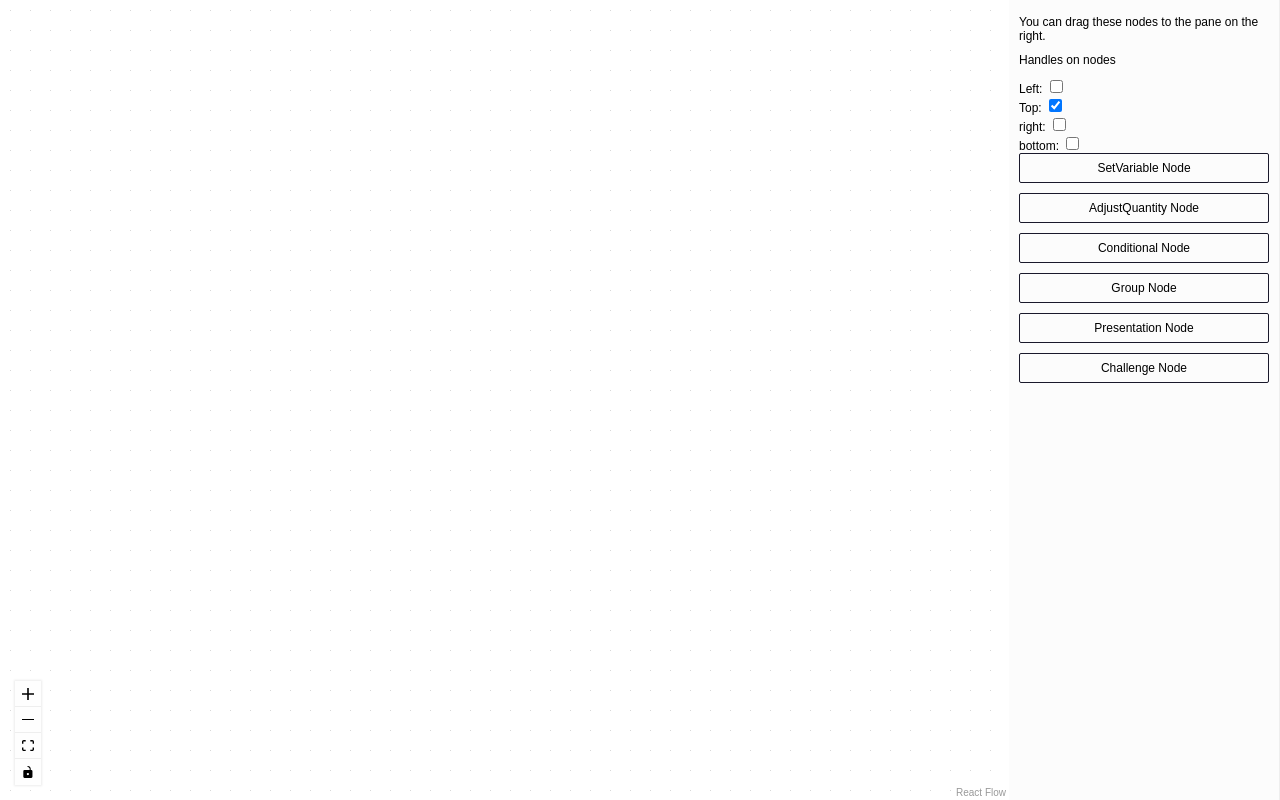
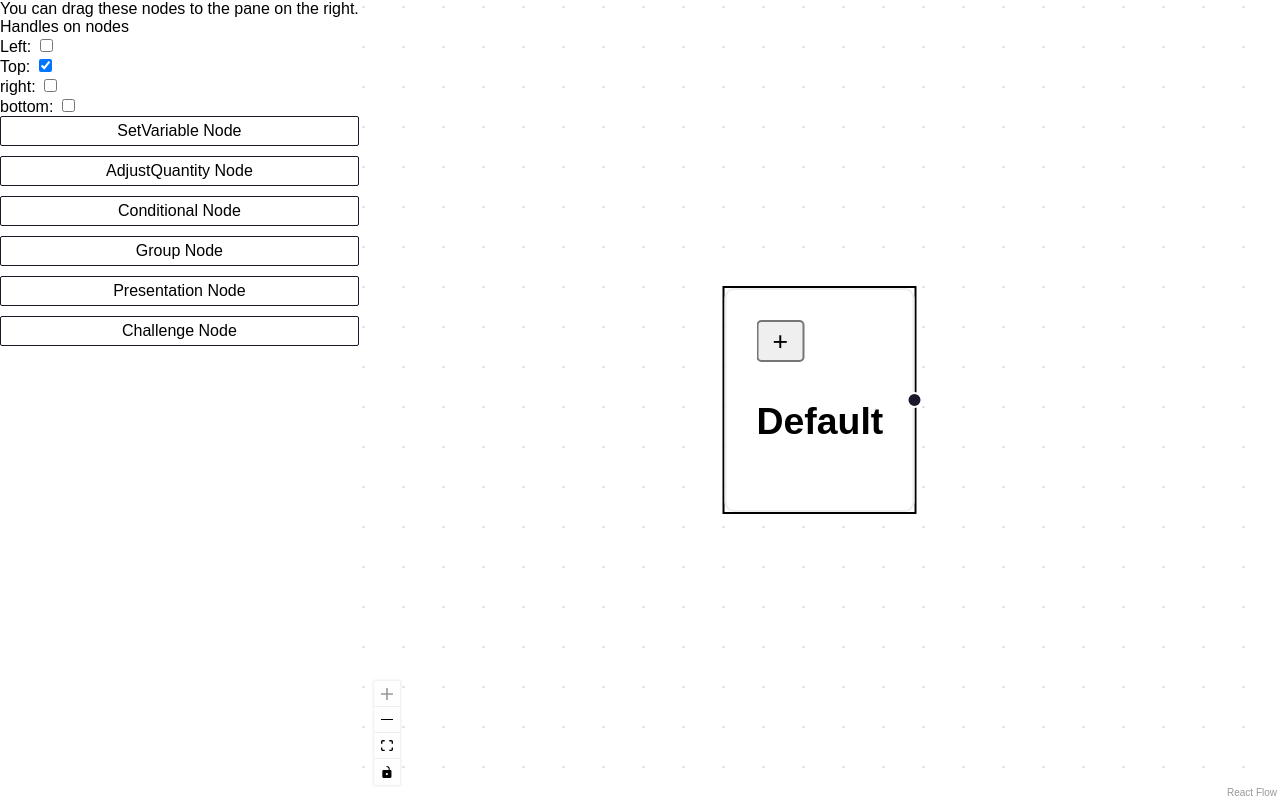
Before and after one commit to Jake-Egbert/react-flow-concept, a React (Vite) app: page /flow in a window 1280 px wide. Built offline with nearby package versions, Linux system fonts and the light colour scheme.

Commit message:
able to create a child by entering return, able to create from a bottom and a right handle

```diff
--- a/src/FlowContext.jsx
+++ b/src/FlowContext.jsx
@@ -1,6 +1,16 @@
 import { createContext, useContext, useState } from "react";
 import { useNodesState } from "@xyflow/react";
 const FlowContext = createContext();
+
+const initialNodes = [
+  {
+    id: "1",
+    type: "startNode",
+    data: { label: "Start Node" },
+    position: { x: 250, y: 250 },
+    oneHandle: true,
+  },
+];
 
 export const FlowProvider = ({ children }) => {
   const [type, setType] = useState(null);
@@ -10,7 +20,7 @@ export const FlowProvider = ({ children }) => {
     right: false,
     bottom: false,
   });
-  const [nodes, setNodes, onNodesChange] = useNodesState([]);
+  const [nodes, setNodes, onNodesChange] = useNodesState(initialNodes);
 
   const values = {
     type,
--- a/src/Sidebar.jsx
+++ b/src/Sidebar.jsx
@@ -1,7 +1,7 @@
 import { useFlow } from "./FlowContext";
 
 export default function Sidebar({ handleClick }) {
-  const { setType, setContextHandles } = useFlow();
+  const { setType, setContextHandles, contextHandles } = useFlow();
 
   const handleChange = (e) => {
     const { name } = e.target;
@@ -27,7 +27,7 @@ export default function Sidebar({ handleClick }) {
   ];
 
   return (
-    <aside>
+    <div>
       <div className="description">
         You can drag these nodes to the pane on the right.
       </div>
@@ -39,7 +39,12 @@ export default function Sidebar({ handleClick }) {
         </div>
         <div>
           <label>Top: </label>
-          <input type="checkbox" name="top" onChange={handleChange} checked />
+          <input
+            type="checkbox"
+            name="top"
+            onChange={handleChange}
+            checked={contextHandles.top}
+          />
         </div>
         <div>
           <label>right: </label>
@@ -62,6 +67,6 @@ export default function Sidebar({ handleClick }) {
           {type.charAt(0).toUpperCase() + type.slice(1)} Node
         </div>
       ))}
-    </aside>
+    </div>
   );
 }
--- a/src/components/Flow.jsx
+++ b/src/components/Flow.jsx
@@ -25,12 +25,13 @@ const nodeTypes = {
   presentation: PresentationNode,
   conditional: ConditionalNode,
   setVariable: SetVariableNode,
+  startNode: (props) => <DefaultNode {...props} oneHandle={true} />,
   challenge: ChallengeNode,
   default: DefaultNode,
   group: GroupNode,
 };
 
-let id = 0;
+let id = 2;
 const getId = () => `dndnode_${id++}`;
 
 const Flow = () => {
@@ -38,7 +39,7 @@ const Flow = () => {
   const reactFlowWrapper = useRef(null);
   const [edges, setEdges] = useEdgesState([]);
   const { screenToFlowPosition, getNodes } = useReactFlow();
-  const { type, nodes, setNodes, onNodesChange } = useFlow();
+  const { type, nodes, setNodes, onNodesChange, contextHandles } = useFlow();
 
   const onNodeClick = useCallback((event, node) => {
     setSelectedNodeId(node.id);
@@ -64,28 +65,48 @@ const Flow = () => {
     if (!selectedNodeId) return;
 
     const parentNode = getNodes().find((node) => node.id === selectedNodeId);
+
+    const handles = parentNode?.data?.handles || {};
+    const hasRightHandle = handles.right;
+    const hasBottomHandle = handles.bottom;
+
+    const childHandles = hasBottomHandle
+      ? { top: true, bottom: true }
+      : hasRightHandle
+      ? { left: true, right: true }
+      : {};
+
+    const childPosition = {
+      x: hasRightHandle ? parentNode.position.x + 200 : parentNode.position.x,
+      y: hasBottomHandle ? parentNode.position.y + 150 : parentNode.position.y,
+    };
+
     const newNode = {
       id: getId(),
       type: "default",
-      position: {
-        x: parentNode.position.x,
-        y: parentNode.position.y + 150,
-      },
-      data: { label: "Child Node" },
+      position: childPosition,
+      data: { label: "Child Node", handles: childHandles },
       parentId: parentNode.id,
     };
 
     setNodes((nds) => [...nds, newNode]);
 
+    const sourceHandle = hasBottomHandle ? "bottom" : "right";
+    const targetHandle = hasBottomHandle ? "top" : "left";
+
+    if (handles[sourceHandle] && childHandles[targetHandle]) {
       const newEdge = {
         id: `e${parentNode.id}-${newNode.id}`,
         source: parentNode.id,
         target: newNode.id,
-      sourceHandle: "bottom",
-      targetHandle: "top",
+        sourceHandle: sourceHandle,
+        targetHandle: targetHandle,
       };
 
       setEdges((eds) => addEdge(newEdge, eds));
+    } else {
+      console.warn("Handle IDs do not match. Edge was not created.");
+    }
   };
 
   const handleKeyDown = (event) => {
@@ -224,13 +245,14 @@ const Flow = () => {
         position,
         data: {
           label: `${type.charAt(0).toUpperCase() + type.slice(1)} node`,
+          handles: { ...contextHandles }, // add handles based on contextHandles
         },
         parentId: "",
       };
 
       setNodes((nds) => nds.concat(newNode));
     },
-    [type, screenToFlowPosition, setNodes]
+    [type, screenToFlowPosition, setNodes, contextHandles]
   );
 
   const handleClick = useCallback(
@@ -259,6 +281,7 @@ const Flow = () => {
 
   return (
     <div className="dndflow">
+      <Sidebar handleClick={handleClick} />
       <div className="reactflow-wrapper" ref={reactFlowWrapper}>
         <ReactFlow
           nodes={nodes.map((node) => ({
@@ -283,7 +306,6 @@ const Flow = () => {
           <Controls />
         </ReactFlow>
       </div>
-      <Sidebar handleClick={handleClick} />
     </div>
   );
 };
--- a/src/components/customNodes/BaseNode.jsx
+++ b/src/components/customNodes/BaseNode.jsx
@@ -4,7 +4,7 @@ import { useFlow } from "../../FlowContext";
 
 import NodeTypeSelector from "../NodeTypeSelector";
 
-const BaseNode = ({ id, children, type }) => {
+const BaseNode = ({ id, children, type, oneHandle }) => {
   const [localHandles, setLocalHandles] = useState([]);
   const { contextHandles } = useFlow();
   const updateNodeInternals = useUpdateNodeInternals();
@@ -60,7 +60,9 @@ const BaseNode = ({ id, children, type }) => {
         currentType={currentNodeType.current}
         availableTypes={["presentation", "other_type"]}
       />
-      {localHandles.map((handle, index) => (
+      {oneHandle
+        ? ""
+        : localHandles.map((handle, index) => (
             <Handle
               key={index}
               type={handle.type}
--- a/src/components/customNodes/DefaultNode.jsx
+++ b/src/components/customNodes/DefaultNode.jsx
@@ -1,12 +1,13 @@
-import { memo, useState } from "react";
-import { NodeToolbar } from "@xyflow/react";
-import CustomModal from "../modals/Modal";
+import { memo } from "react";
+
 import BaseNode from "./BaseNode";
+import { Handle } from "@xyflow/react";
 
-const DefaultNode = ({ id, type }) => {
+const DefaultNode = ({ id, type, oneHandle }) => {
   return (
     <>
-      <BaseNode id={id} type={type}>
+      {oneHandle && <Handle type="source" position="right" />}
+      <BaseNode id={id} type={type} oneHandle={oneHandle}>
         <h3>Default</h3>
       </BaseNode>
     </>
```
Lines whose indentation alone changed are shown as unchanged.
